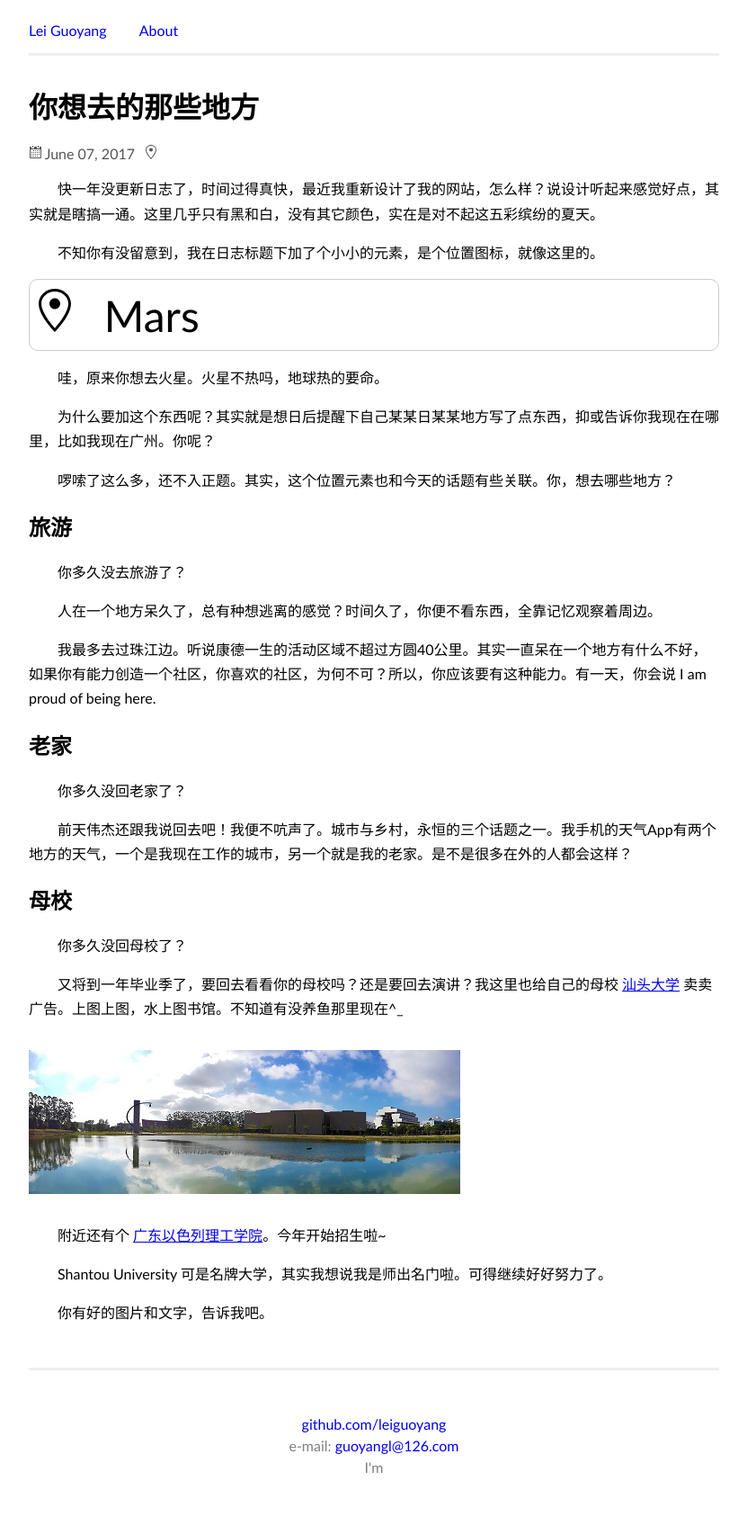
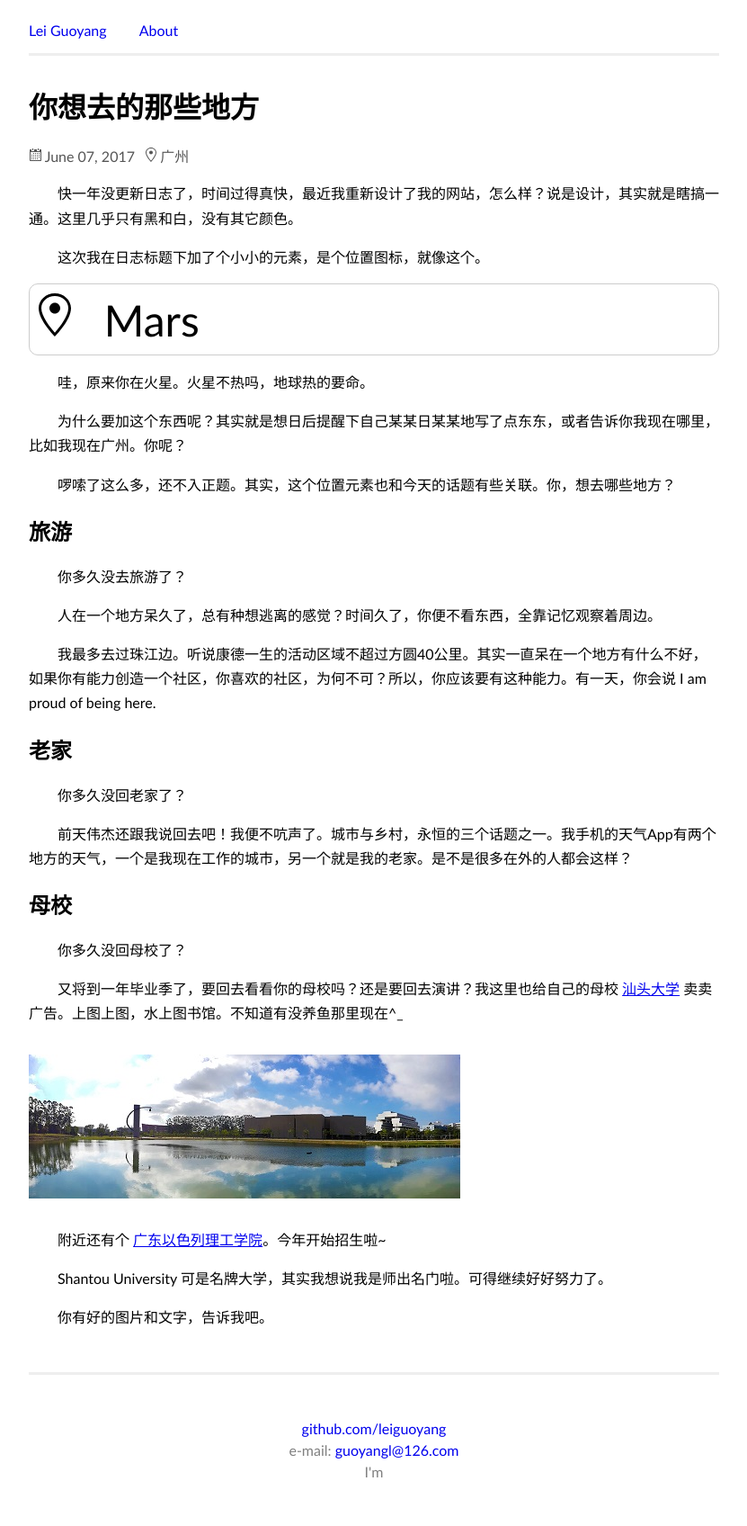
Before and after one commit to leiguoyang/leiguoyang.github.io, a Jekyll site: the page built from _posts/2017-06-07-你想去的那些地方.md, in a window 1280 px wide. Shown: the whole page at 90% size, without its empty margins (224-1055 px from the left). Built offline with Jekyll 4.4.1, drawn with Linux system fonts in a browser that asks for light colours.

Commit message:
Change variable

```diff
--- a/_layouts/post.html
+++ b/_layouts/post.html
@@ -26,7 +26,7 @@ layout: default
         </g>
     </g>
   </svg>
-  {{ page.place }}
+  {{ page.location }}
 </div>
 
 <div class="post">
--- a/_posts/2017-06-07-你想去的那些地方.md
+++ b/_posts/2017-06-07-你想去的那些地方.md
@@ -4,9 +4,9 @@ date: 2017-06-07
 location: 广州
 title: 你想去的那些地方
 ---
-快一年没更新日志了，时间过得真快，最近我重新设计了我的网站，怎么样？说设计听起来感觉好点，其实就是瞎搞一通。这里几乎只有黑和白，没有其它颜色，实在是对不起这五彩缤纷的夏天。
+快一年没更新日志了，时间过得真快，最近我重新设计了我的网站，怎么样？说是设计，其实就是瞎搞一通。这里几乎只有黑和白，没有其它颜色。
 
-不知你有没留意到，我在日志标题下加了个小小的元素，是个位置图标，就像这里的。
+这次我在日志标题下加了个小小的元素，是个位置图标，就像这个。
 
 <div class="demo">
   <svg width="36px" height="48px" viewBox="0 0 12 16" version="1.1" xmlns="http://www.w3.org/2000/svg" xmlns:xlink="http://www.w3.org/1999/xlink">
@@ -22,9 +22,9 @@ title: 你想去的那些地方
   </svg> &nbsp; Mars
 </div>
 
-哇，原来你想去火星。火星不热吗，地球热的要命。
+哇，原来你在火星。火星不热吗，地球热的要命。
 
-为什么要加这个东西呢？其实就是想日后提醒下自己某某日某某地方写了点东西，抑或告诉你我现在在哪里，比如我现在广州。你呢？
+为什么要加这个东西呢？其实就是想日后提醒下自己某某日某某地写了点东东，或者告诉你我现在哪里，比如我现在广州。你呢？
 
 啰嗦了这么多，还不入正题。其实，这个位置元素也和今天的话题有些关联。你，想去哪些地方？
 
```
